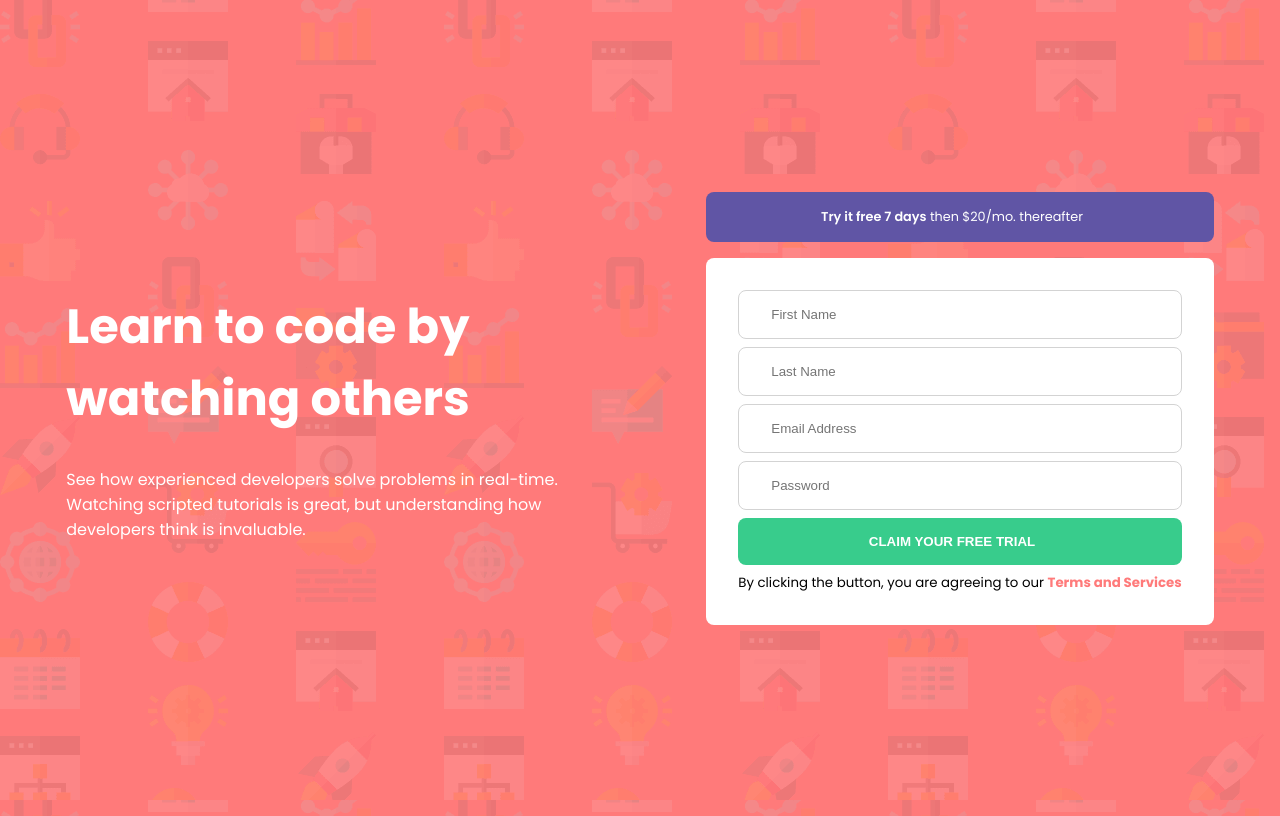
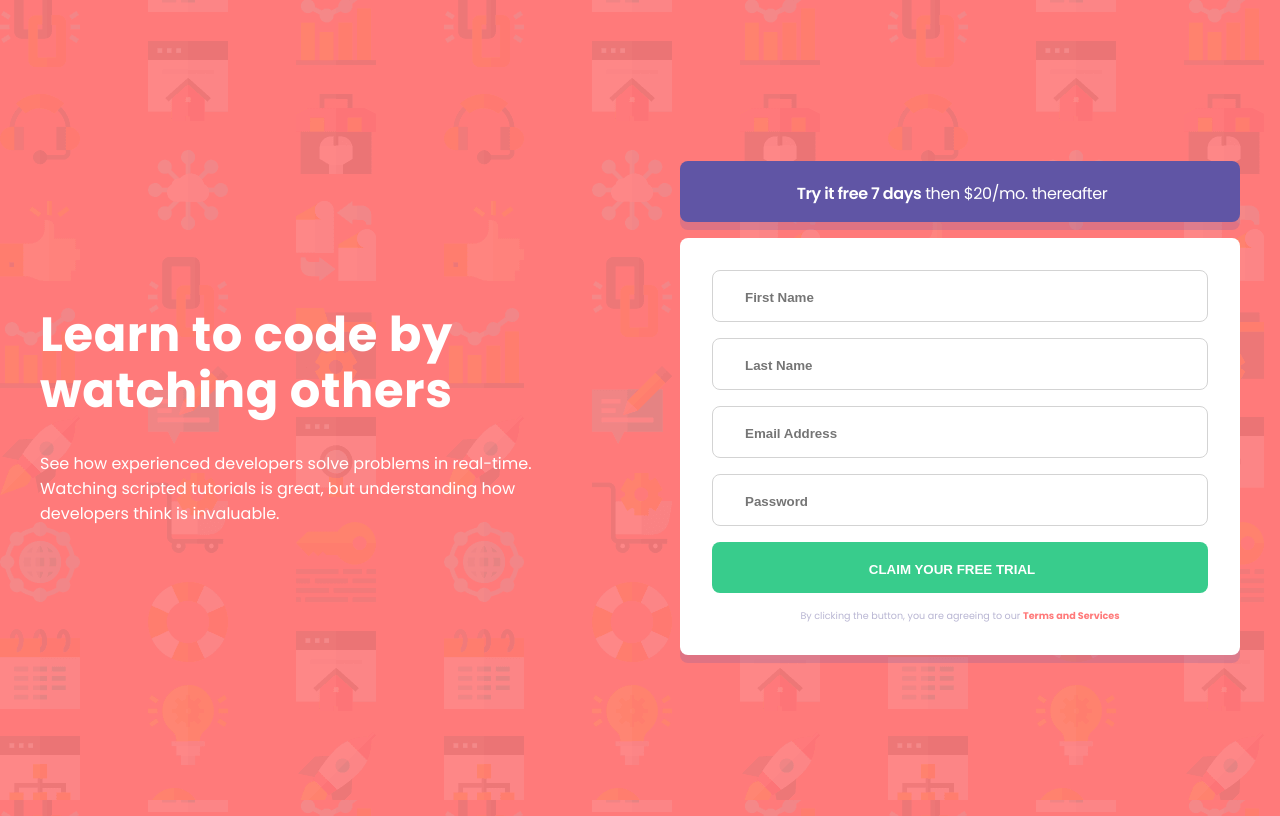
Before and after one commit to Maacaa0/intro-component-with-signup-form-master, a plain HTML site: page index.html in a window 1280 px wide. Drawn offline with Linux system fonts and the light colour scheme.

Commit message:
Update style.css

```diff
--- a/style.css
+++ b/style.css
@@ -32,16 +32,23 @@ body {
 
 h1 {
     font-size: 3rem;
+    line-height: 3.5rem;
+    letter-spacing: .6px;
+}
+
+.form-container {
+    width: 35rem;
 }
 
 .subscription-box {
     background: var(--Blue);
-    padding: 1rem 3rem 1rem 2rem;
+    padding: 1.2rem 3rem 1rem 2rem;
     color: white;
-    font-size: .8rem;
     margin-bottom: 1rem;
     border-radius: .5rem;
     text-align: center;
+    letter-spacing: -0.4px;
+    box-shadow: 0px 8px 0px 0px rgba(96,85,165,0.2);
 }
 
 span {
@@ -56,25 +63,31 @@ span {
 .form-box {
     display: flex;
     flex-direction: column;
-    gap: .5rem;
+    gap: 1rem;
     padding: 2rem;
     background: white;
     border-radius: .5rem;
+    box-shadow: 0px 8px 0px 0px rgba(96,85,165,0.2);
 }
 
 input {
-    padding: 1rem 3rem 1rem 2rem;
+    font-weight: 600;
+    padding: 1.2rem 3rem 1rem 2rem;
     border-radius: .5rem;
     border: lightgrey 1px solid;
 
 }
 
+input::placeholder {
+    font-weight: 600;
+}
+
 input:focus {
-    border: 2px solid black;
+    border: 1px solid black;
 }
 
 .submit-btn {
-    padding: 1rem 3rem 1rem 2rem;
+    padding: 1.2rem 3rem 1rem 2rem;
     border-radius: .5rem;
     background: var(--Green);
     border: none;
@@ -88,6 +101,12 @@ input:focus {
     transform: scale(1.03);
     background: hsl(154, 59%, 65%);
     transition: 150ms ease;
+}
+
+small {
+    text-align: center;
+    color: var(--GrayishBlue);
+    font-size: .6rem;
 }
 
 strong {
@@ -128,8 +147,13 @@ strong:hover {
 @media (max-width:1050px) {
     body {
         flex-wrap: wrap;
+        flex-direction: column;
 
     }
+    .form-container {
+        width: auto;
+    }
+
 
     .heading-container {
         text-align: center;
```
